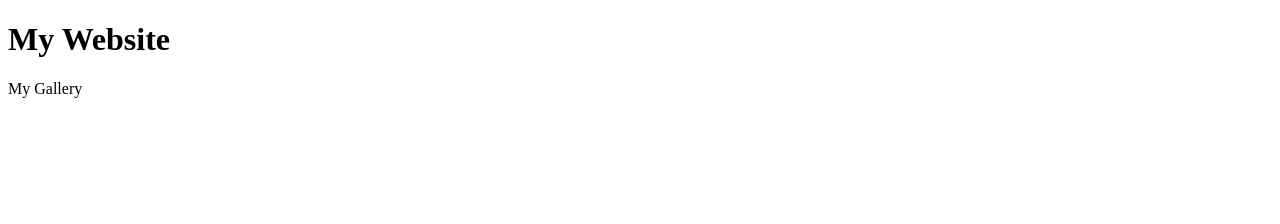
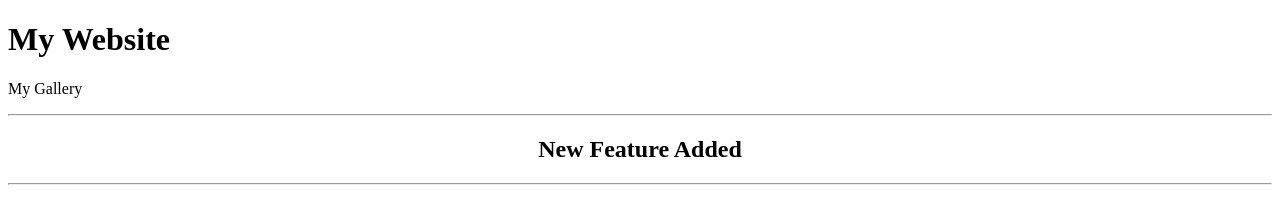
Before and after one commit to TechnaPK/batch2-git-collaboration, a plain HTML site: page index.html in a window 1280 px wide. Drawn offline with Linux system fonts and the light colour scheme.

Commit message:
New Feature Added

```diff
--- a/index.html
+++ b/index.html
@@ -9,5 +9,8 @@
 <body>
     <h1>My Website</h1>
     <p class="gallery">My Gallery</p>
+    <hr>
+    <h2 style="text-align:center;">New Feature Added</h2>
+    <hr>
 </body>
 </html>
```
